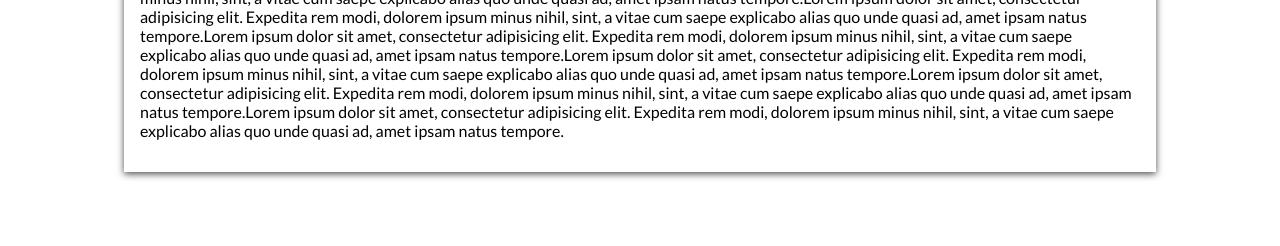
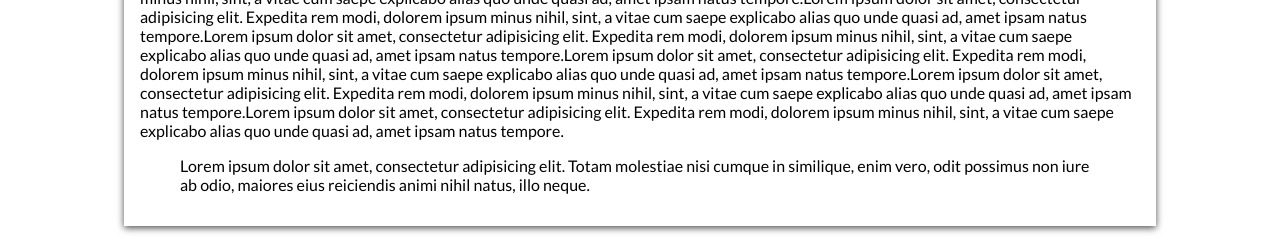
Before and after one commit to AprendiendoGitSM/proyecto_git, a plain HTML site: page index.html in a window 1280 px wide. Shown: the part 1726-1972 px from the top of the page. Before the commit the page ends 1918 px from the top, so only its background shows below. Drawn offline with Linux system fonts and the light colour scheme.

Commit message:
Add blockquote in index.html

```diff
--- a/index.html
+++ b/index.html
@@ -46,6 +46,9 @@
         <img src="http://loremflickr.com/320/240/brazil" alt="imagen" style="float:right;padding: 1rem;">
         <p>Lorem ipsum dolor sit amet, consectetur adipisicing elit. Expedita rem modi, dolorem ipsum minus nihil, sint, a vitae cum saepe explicabo alias quo unde quasi ad, amet ipsam natus tempore.Lorem ipsum dolor sit amet, consectetur adipisicing elit. Expedita rem modi, dolorem ipsum minus nihil, sint, a vitae cum saepe explicabo alias quo unde quasi ad, amet ipsam natus tempore.Lorem ipsum dolor sit amet, consectetur adipisicing elit. Expedita rem modi, dolorem ipsum minus nihil, sint, a vitae cum saepe explicabo alias quo unde quasi ad, amet ipsam natus tempore.Lorem ipsum dolor sit amet, consectetur adipisicing elit. Expedita rem modi, dolorem ipsum minus nihil, sint, a vitae cum saepe explicabo alias quo unde quasi ad, amet ipsam natus tempore.Lorem ipsum dolor sit amet, consectetur adipisicing elit. Expedita rem modi, dolorem ipsum minus nihil, sint, a vitae cum saepe explicabo alias quo unde quasi ad, amet ipsam natus tempore.Lorem ipsum dolor sit amet, consectetur adipisicing elit. Expedita rem modi, dolorem ipsum minus nihil, sint, a vitae cum saepe explicabo alias quo unde quasi ad, amet ipsam natus tempore.</p>
         <p>Lorem ipsum dolor sit amet, consectetur adipisicing elit. Expedita rem modi, dolorem ipsum minus nihil, sint, a vitae cum saepe explicabo alias quo unde quasi ad, amet ipsam natus tempore.Lorem ipsum dolor sit amet, consectetur adipisicing elit. Expedita rem modi, dolorem ipsum minus nihil, sint, a vitae cum saepe explicabo alias quo unde quasi ad, amet ipsam natus tempore.Lorem ipsum dolor sit amet, consectetur adipisicing elit. Expedita rem modi, dolorem ipsum minus nihil, sint, a vitae cum saepe explicabo alias quo unde quasi ad, amet ipsam natus tempore.Lorem ipsum dolor sit amet, consectetur adipisicing elit. Expedita rem modi, dolorem ipsum minus nihil, sint, a vitae cum saepe explicabo alias quo unde quasi ad, amet ipsam natus tempore.Lorem ipsum dolor sit amet, consectetur adipisicing elit. Expedita rem modi, dolorem ipsum minus nihil, sint, a vitae cum saepe explicabo alias quo unde quasi ad, amet ipsam natus tempore.Lorem ipsum dolor sit amet, consectetur adipisicing elit. Expedita rem modi, dolorem ipsum minus nihil, sint, a vitae cum saepe explicabo alias quo unde quasi ad, amet ipsam natus tempore.</p>
+        <blockquote>
+            Lorem ipsum dolor sit amet, consectetur adipisicing elit. Totam molestiae nisi cumque in similique, enim vero, odit possimus non iure ab odio, maiores eius reiciendis animi nihil natus, illo neque.
+        </blockquote>
     </article>
     <script type="text/javascript" src="js/headroom.min.js"></script>
     <script type="text/javascript" src="js/jquery-3.1.1.min.js"></script>
```
